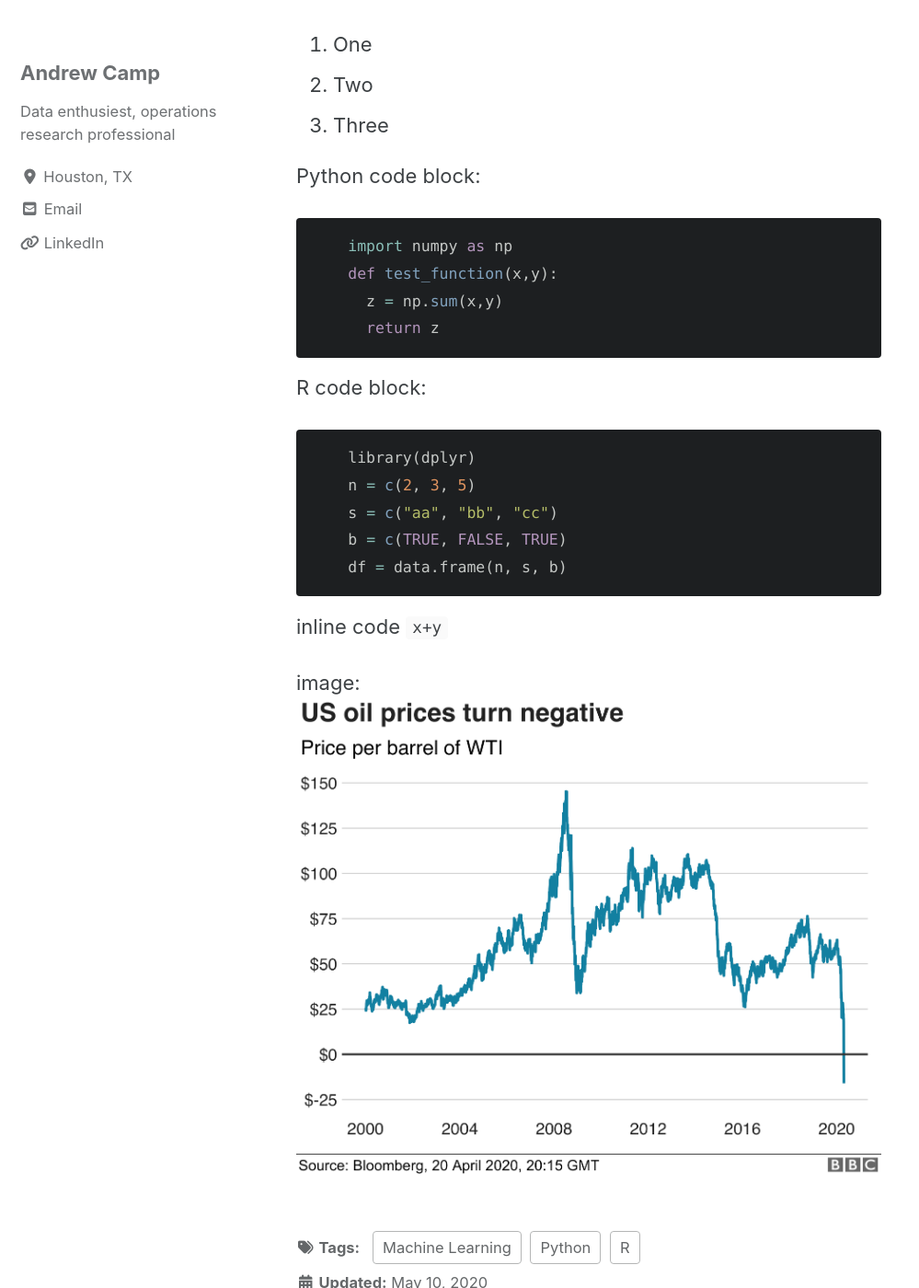
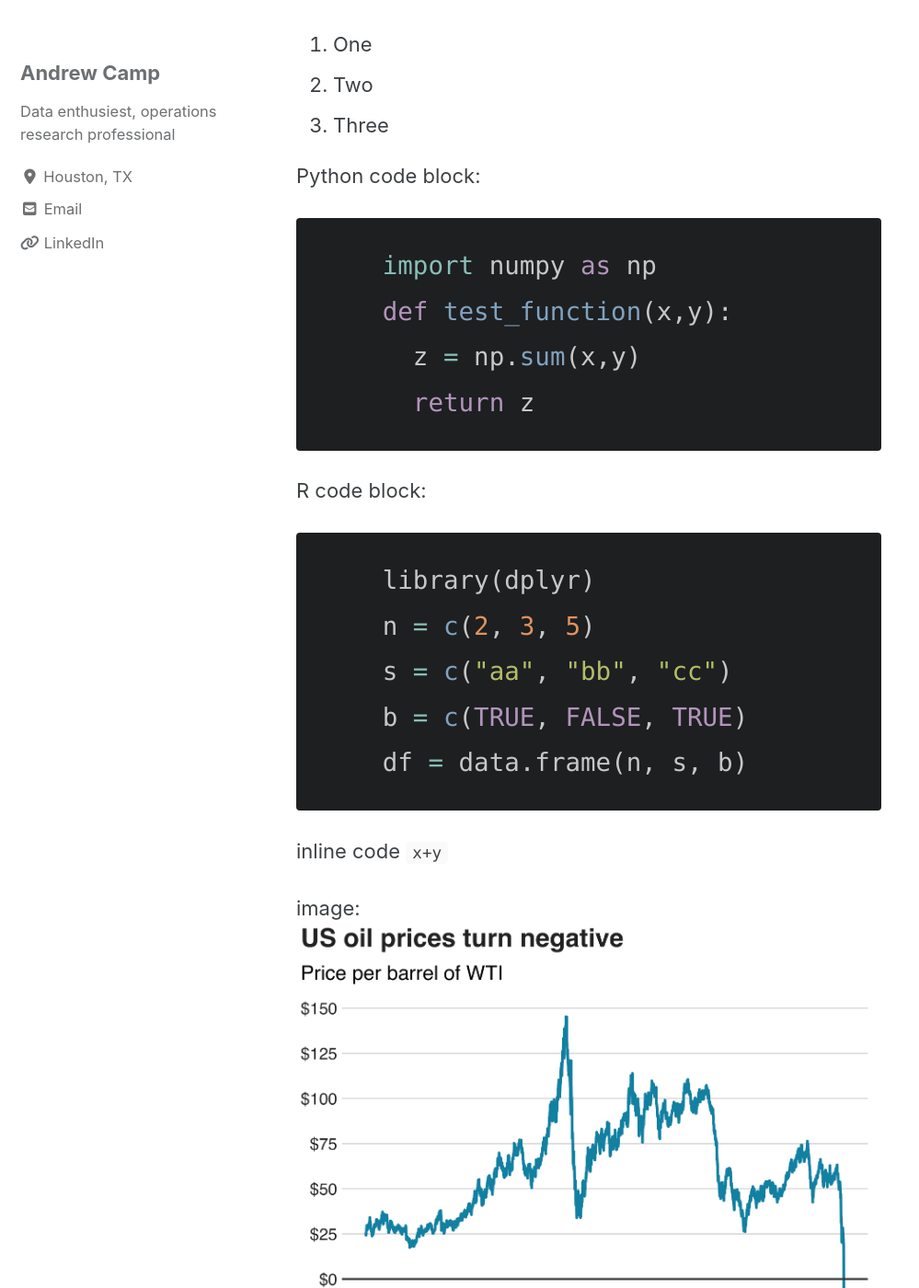
Before and after one commit to andrewdcamp/andrewdcamp.github.io, a Jekyll site: the page built from _posts/2020-05-10-example.md, in a window 1280 px wide and 1400 px high, scrolled down 1742 px. Shown: the whole window at 92% size, without its empty margins (0-999 px from the left). Built offline with Jekyll 4.4.1, drawn with Linux system fonts in a browser that asks for light colours; cached includes are drawn as plain includes; nearby versions of some CDN libraries.

Commit message:
updated font size 1_06

```diff
--- a/_sass/minimal-mistakes/_syntax.scss
+++ b/_sass/minimal-mistakes/_syntax.scss
@@ -9,7 +9,7 @@ figure.highlight {
   background: $base00;
   color: $base05;
   font-family: $monospace;
-  font-size: $type-size-6;
+  font-size: $type-size-4;
   line-height: 1.8;
   border-radius: $border-radius;
 
```
